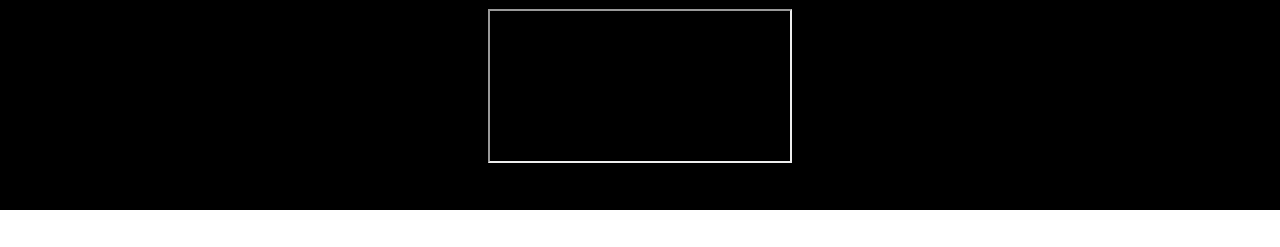
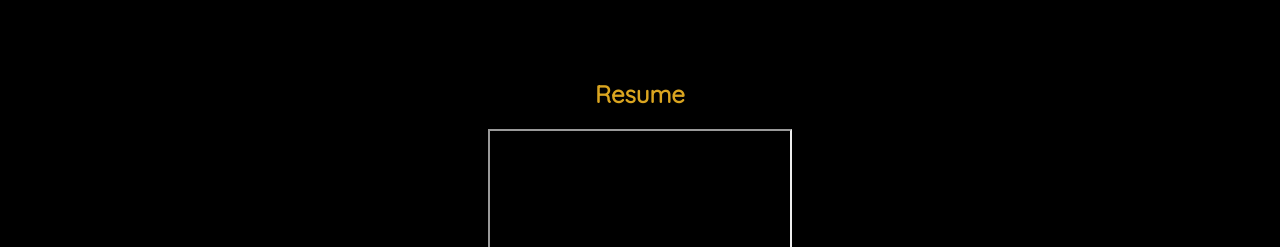
Before and after one commit to NoemelyA/NoemelyA.github.io, a plain HTML site: page index.html in a window 1280 px wide. Shown: the part 705-952 px from the top of the page. Drawn offline with Linux system fonts and the light colour scheme.

Commit message:
Update index.html

```diff
--- a/index.html
+++ b/index.html
@@ -71,6 +71,11 @@
         a:hover {
             color: goldenRod;
         }
+        #resume {
+            color:white;
+            padding:50px;
+            background-color:black;
+        }
         </style>
     </head>
       <body>
@@ -91,6 +96,7 @@
     <p> E S T A B L I S H E D 1 9 9 5 </p>
 </section>
 <section id="resume">
+    <h1>Resume</h1>
     <iframe src="Resume.pdf"></iframe>
 </section>
 <footer>
```
